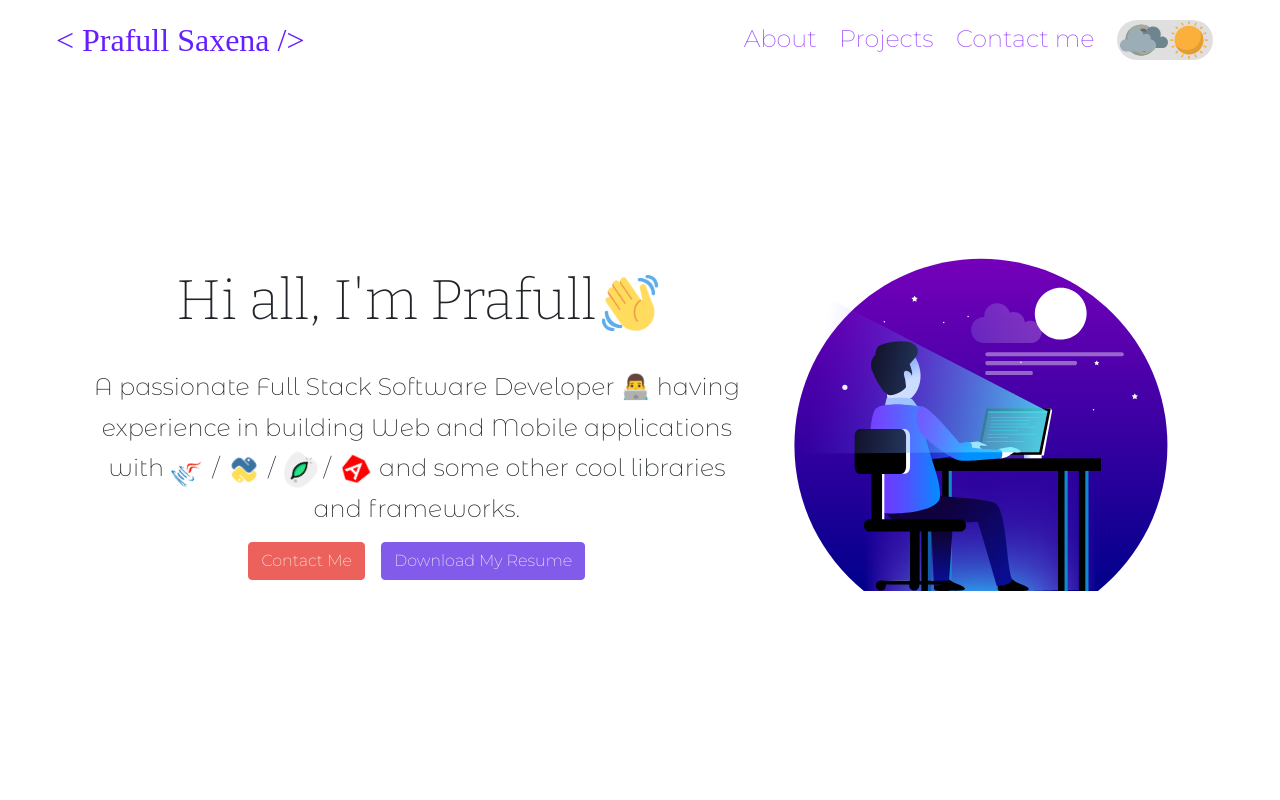
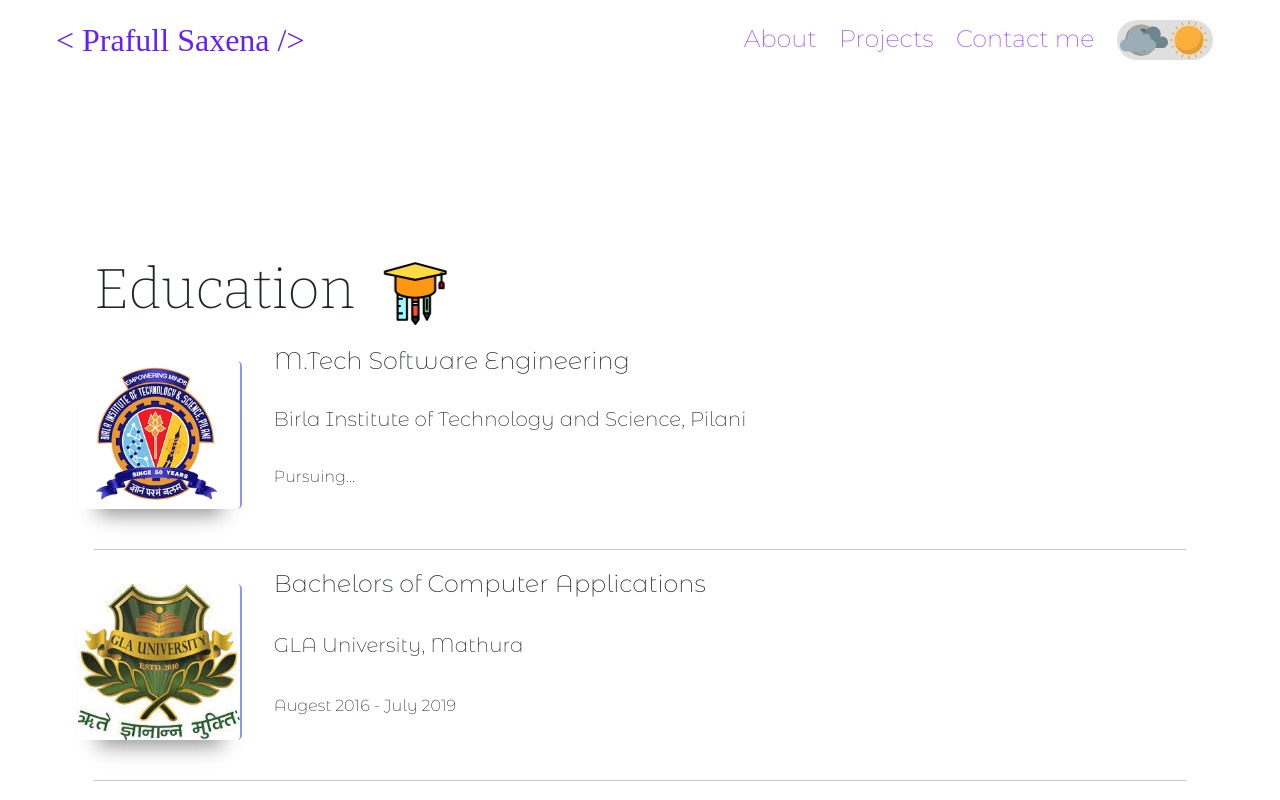
Before and after one commit to PrafullSaxena/PortFollio, an Angular app: page / in a window 1280 px wide. Shown: the top 800 px of the page. Built offline with nearby package versions, Linux system fonts and the light colour scheme; a web font is replaced by a local one.

Commit message:
Created and styled Education component

```diff
--- a/src/app/app.module.ts
+++ b/src/app/app.module.ts
@@ -15,6 +15,7 @@ import { WhatIdoComponent } from './components/what-ido/what-ido.component';
 import { SkillComponent } from './components/skill/skill.component';
 import { ProficiencyComponent } from './components/proficiency/proficiency.component';
 import { ProjectsComponent } from './components/projects/projects.component';
+import { EducationComponent } from './components/education/education.component';
 // import { ModalModule } from './_modal';
 
 @NgModule({
@@ -30,6 +31,7 @@ import { ProjectsComponent } from './components/projects/projects.component';
     SkillComponent,
     ProficiencyComponent,
     ProjectsComponent,
+    EducationComponent,
   ],
   imports: [
     BrowserModule,
--- /dev/null
+++ b/src/app/components/education/education.component.html
@@ -0,0 +1,29 @@
+
+
+<div class="container-fluid main-container">
+    <div class="text-box display-4 heading">
+        <span [ngClass]="{'color-dark':theme.DarkModeSelected}">Education </span>
+            <span>
+            <img src="../../../assets/Icons/education.svg" alt=""
+             class="mt-0"/>
+        </span>
+    </div>
+
+    <div *ngFor="let edu of values.education">
+        <div class="education-card" >
+            <div class="college-logo text-center">
+                <img src=" {{edu.collegeLogo}}" alt="">
+
+            </div>
+            <div class="edu-info">
+                <div class="edu-info-box course-name fs-4"><span>{{edu.courseName}}</span></div>
+                <div class="edu-info-box college-name fs-5"><span>{{edu.collegeName}}</span></div>
+                <div class="edu-info-box course-duration fs-6"><span>{{edu.courseDurtion}}</span></div>
+            </div>
+
+        </div>
+        <hr>
+    </div>
+
+
+</div>
--- /dev/null
+++ b/src/app/components/education/education.component.scss
@@ -0,0 +1,118 @@
+@import "../../../assets/SCSS/fonts.scss";
+@import "../../../assets/SCSS/color.scss";
+@import "../../../assets/SCSS/animations.scss";
+
+
+
+@keyframes increse-line {
+    0%{
+        width: 50%;
+    }
+    100%{
+        width: 100%;
+    }
+}
+
+
+@keyframes increse-line-max-width {
+    0%{
+        width: 100%;
+    }
+    100%{
+        width: 300%;
+    }
+}
+
+
+
+.heading{
+
+    @include title-font;
+    margin-bottom: 2rem;
+    img{
+        @include wobble-icons;
+        width: 1.2em;
+        margin-left: 1rem;
+    }
+}
+
+.color-dark{
+    color: #825BEA
+}
+
+
+.education-card{
+
+    @include para-font;
+
+    display: grid;
+    grid-template-columns: 1fr;
+    justify-content: center;
+    align-items: center;
+    gap: 2rem;
+
+    margin-top: 2rem;
+
+    div{
+        margin-bottom: 1rem;
+    }
+
+    img{
+        margin-top: 10px;
+        width: 40%;
+        border-bottom: 2px solid rgba(90, 100, 240, 0.678);
+        border-radius: 5px;
+        box-shadow: rgba(0, 0, 0, 0.45) 0px 25px 20px -20px;
+    }
+
+    div{
+        width: 100%;
+        height: 100%;
+
+    }
+
+    .edu-info{
+        display: flex;
+        flex-direction: column;
+        justify-content: center;
+        align-items: center;
+
+
+        .edu-info-box{
+            display: flex;
+
+        }
+    }
+
+}
+
+.education-card:hover{
+
+    .course-name{
+        text-decoration: underline;
+    }
+
+}
+
+
+
+
+@media (min-width:768px) {
+
+    .education-card{
+
+        @include para-font;
+
+        display: grid;
+        grid-template-columns: 15% 85%;
+
+        img{
+            width: min(100%, 15rem);
+            border-right: 2px solid rgba(90, 100, 240, 0.678);
+            border-bottom: 0px;
+        }
+
+
+    }
+
+}
--- /dev/null
+++ b/src/app/components/education/education.component.ts
@@ -0,0 +1,20 @@
+import { Component, OnInit } from '@angular/core';
+import { HardCodingDataService } from 'src/app/hard-coding-data.service';
+import { SwitchingThemesService } from 'src/app/switching-themes.service';
+
+@Component({
+  selector: 'app-education',
+  templateUrl: './education.component.html',
+  styleUrls: ['./education.component.scss']
+})
+export class EducationComponent implements OnInit {
+
+  constructor(
+    public values : HardCodingDataService,
+    public theme : SwitchingThemesService
+  ) { }
+
+  ngOnInit(): void {
+  }
+
+}
--- a/src/app/components/main/main.component.html
+++ b/src/app/components/main/main.component.html
@@ -1,7 +1,7 @@
 <div id="main-container" [ngClass]="{ dark: themeService.DarkModeSelected }">
   <app-navbar></app-navbar>
 
-  <div class="container" id="intro">
+  <!-- <div class="container" id="intro">
     <app-intro></app-intro>
   </div>
   <div class="container" id="whatIdo">
@@ -15,5 +15,8 @@
   </div>
   <div class="container" id="proficiency">
     <app-projects></app-projects>
+  </div> -->
+  <div class="container" id="proficiency">
+    <app-education></app-education>
   </div>
 </div>
--- a/src/app/hard-coding-data.service.ts
+++ b/src/app/hard-coding-data.service.ts
@@ -3,6 +3,7 @@ import { CertificateObject } from 'src/assets/Objects/CertificatesObject';
 import { Project } from 'src/assets/Objects/ProjectObject';
 import { skillsIcons } from 'src/assets/Objects/SkillsIcons';
 import { prof } from 'src/assets/Objects/proficiency';
+import { Education } from 'src/assets/Objects/Education';
 
 @Injectable({
   providedIn: 'root'
@@ -193,4 +194,23 @@ export class HardCodingDataService {
   ];
 
   //End: Project
+
+
+  // Start: Education Info
+
+  education: Education[] = [
+    new Education(
+      "../assets/Logo/bits.logo.png",
+      "M.Tech Software Engineering",
+      "Birla Institute of Technology and Science, Pilani",
+      "Pursuing..."),
+
+    new Education(
+      "../assets/Logo/gla-logo.jpeg",
+      "Bachelors of Computer Applications",
+      "GLA University, Mathura",
+      "Augest 2016 - July 2019")
+  ];
+
+  // End: Education Info
 }
--- /dev/null
+++ b/src/assets/Objects/Education.ts
@@ -0,0 +1,10 @@
+
+
+export class Education {
+    constructor(
+        public collegeLogo : string,
+        public courseName: string,
+        public collegeName: string,
+        public courseDurtion : string
+    ){}
+}
```
Also changed, not shown: src/assets/Icons/education.svg (added), 1 other file (tests, documents, lock files or other folders).
